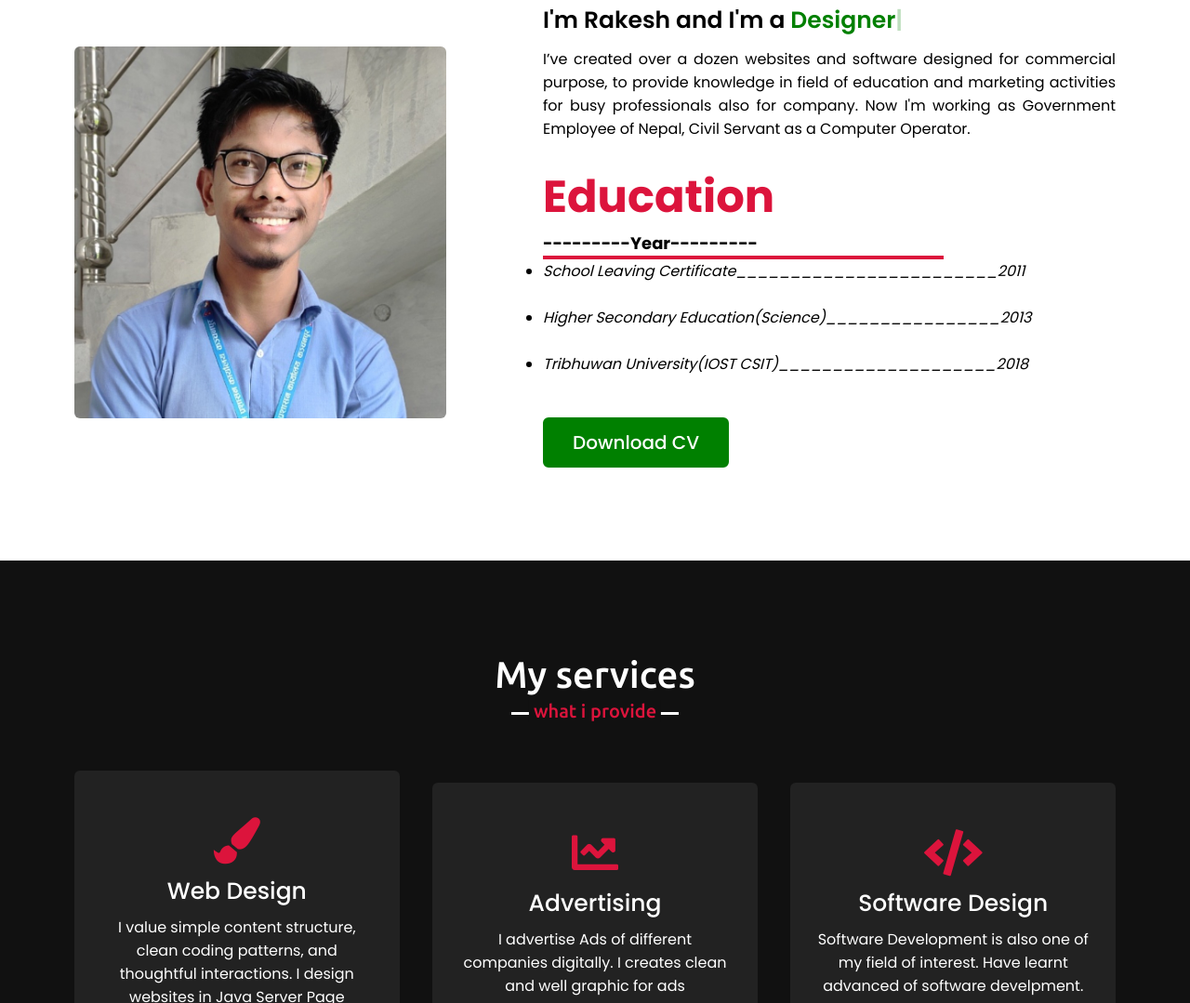
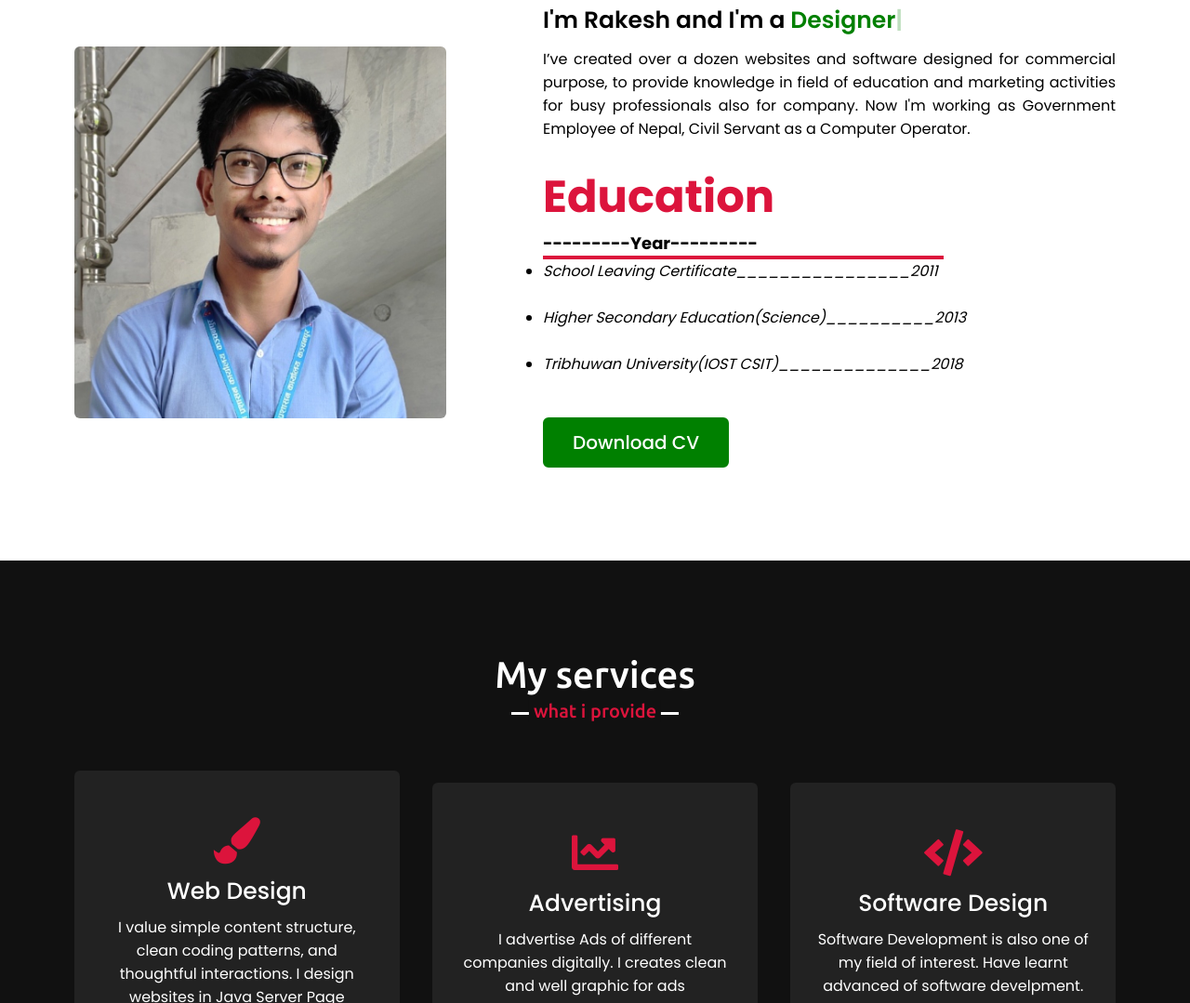
Before and after one commit to Rakeshchy/Rakeshchy, a plain HTML site: page index.html in a window 1280 px wide. Shown: the part 1023-2102 px from the top of the page at 93% size. Drawn offline with nearby package versions, Linux system fonts and the light colour scheme.

Commit message:
Update index.html

```diff
--- a/index.html
+++ b/index.html
@@ -62,9 +62,9 @@
 		<br><u><b><font size=7 color=crimson><p>Education</p></font></b></u>
 		<b><font size=4><p>---------Year---------</p></font></b>
 		<hr size="6" color="crimson" width=70%>
-<ul><li><i><font size=3><p>School Leaving Certificate________________________2011</p></font><br></i></li>
-<li><i><font size=3><p>Higher Secondary Education(Science)________________2013</p></font><br></i></li>
-<li><i><font size=3><p>Tribhuwan University(IOST CSIT)____________________2018</p></font><br></i></li></ul>
+<ul><li><i><font size=3><p>School Leaving Certificate________________2011</p></font><br></i></li>
+<li><i><font size=3><p>Higher Secondary Education(Science)__________2013</p></font><br></i></li>
+<li><i><font size=3><p>Tribhuwan University(IOST CSIT)______________2018</p></font><br></i></li></ul>
                    <a href="#">Download CV</a>
                 </div>
             </div>
```
